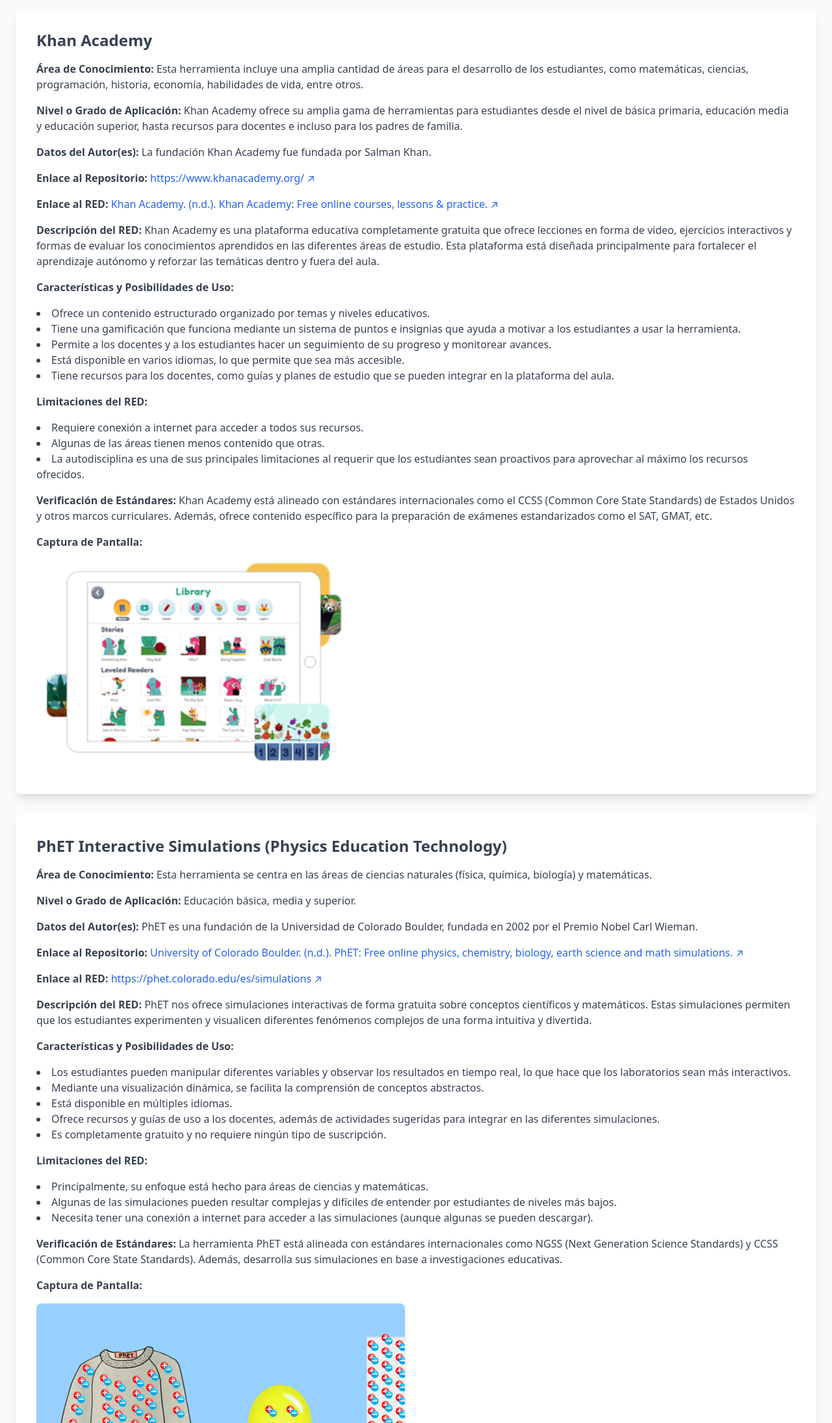
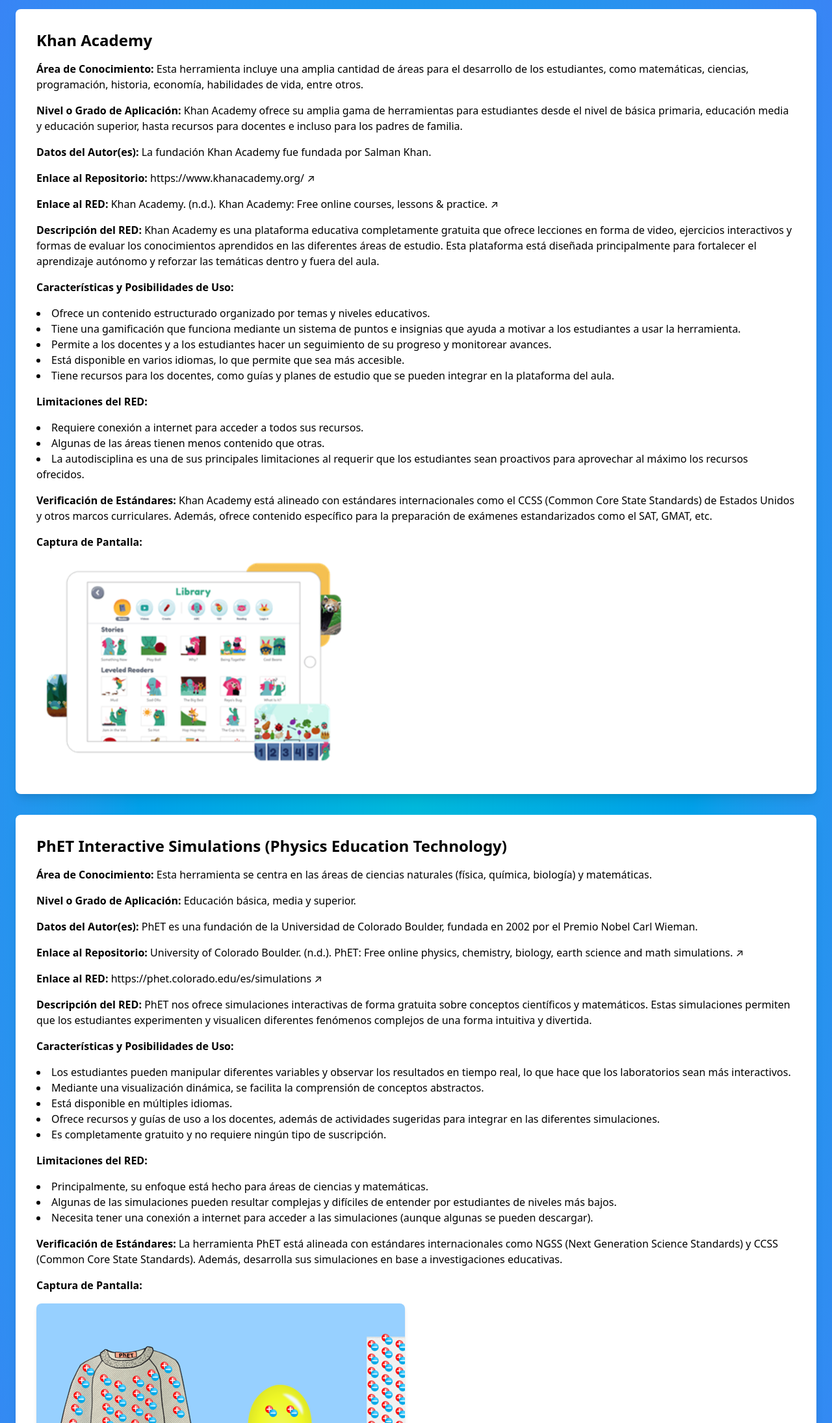
Before and after one commit to kjsvbshk/UDES, a plain HTML site: page public/modelosRED.html in a window 1280 px wide. Shown: the part 566-2756 px from the top of the page at 65% size. Drawn offline with nearby package versions, Linux system fonts and the light colour scheme.

Commit message:
new bg and fonts

```diff
--- a/public/modelosRED.html
+++ b/public/modelosRED.html
@@ -53,76 +53,76 @@
     </header>
 
     <!-- Sección: Recursos Educativos Digitales -->
-    <section id="recursos-educativos" class="bg-gray-50 py-16">
+    <section id="recursos-educativos" class="bg-radial from-cyan-500 to-blue-500 py-16">
         <div class="container mx-auto px-6">
-            <h2 class="text-3xl font-bold text-gray-700 mb-8">Recursos Educativos Digitales</h2>
+            <h2 class="text-3xl font-bold text-black mb-8">Recursos Educativos Digitales</h2>
             <div class="space-y-8">
                 <!-- RED 1: Khan Academy -->
                 <div class="bg-white p-8 rounded-lg shadow-lg">
-                    <h3 class="text-2xl font-bold text-gray-700 mb-4">Khan Academy</h3>
-                    <p class="text-gray-700 mb-4"><strong>Área de Conocimiento:</strong> Esta herramienta incluye una amplia cantidad de áreas para el desarrollo de los estudiantes, como matemáticas, ciencias, programación, historia, economía, habilidades de vida, entre otros.</p>
-                    <p class="text-gray-700 mb-4"><strong>Nivel o Grado de Aplicación:</strong> Khan Academy ofrece su amplia gama de herramientas para estudiantes desde el nivel de básica primaria, educación media y educación superior, hasta recursos para docentes e incluso para los padres de familia.</p>
-                    <p class="text-gray-700 mb-4"><strong>Datos del Autor(es):</strong> La fundación Khan Academy fue fundada por Salman Khan.</p>
-                    <p class="text-gray-700 mb-4">
+                    <h3 class="text-2xl font-bold text-black mb-4">Khan Academy</h3>
+                    <p class="text-black mb-4"><strong>Área de Conocimiento:</strong> Esta herramienta incluye una amplia cantidad de áreas para el desarrollo de los estudiantes, como matemáticas, ciencias, programación, historia, economía, habilidades de vida, entre otros.</p>
+                    <p class="text-black mb-4"><strong>Nivel o Grado de Aplicación:</strong> Khan Academy ofrece su amplia gama de herramientas para estudiantes desde el nivel de básica primaria, educación media y educación superior, hasta recursos para docentes e incluso para los padres de familia.</p>
+                    <p class="text-black mb-4"><strong>Datos del Autor(es):</strong> La fundación Khan Academy fue fundada por Salman Khan.</p>
+                    <p class="text-black mb-4">
                         <strong>Enlace al Repositorio:</strong>
-                        <a href="https://www.khanacademy.org/" class="text-blue-600 hover:underline after:content-['_↗']">https://www.khanacademy.org/</a>
+                        <a href="https://www.khanacademy.org/" class="text-[#0040ff] hover:underline after:content-['_↗']">https://www.khanacademy.org/</a>
                     </p>
-                    <p class="text-gray-700 mb-4">
+                    <p class="text-black mb-4">
                         <strong>Enlace al RED:</strong>
-                        <a href="https://www.khanacademy.org/" class="text-blue-600 hover:underline after:content-['_↗']">Khan Academy. (n.d.). Khan Academy: Free online courses, lessons & practice.</a>
+                        <a href="https://www.khanacademy.org/" class="text-[#0040ff] hover:underline after:content-['_↗']">Khan Academy. (n.d.). Khan Academy: Free online courses, lessons & practice.</a>
                     </p>
-                    <p class="text-gray-700 mb-4"><strong>Descripción del RED:</strong> Khan Academy es una plataforma educativa completamente gratuita que ofrece lecciones en forma de video, ejercicios interactivos y formas de evaluar los conocimientos aprendidos en las diferentes áreas de estudio. Esta plataforma está diseñada principalmente para fortalecer el aprendizaje autónomo y reforzar las temáticas dentro y fuera del aula.</p>
-                    <p class="text-gray-700 mb-4"><strong>Características y Posibilidades de Uso:</strong></p>
-                    <ul class="list-disc list-inside text-gray-700 mb-4">
+                    <p class="text-black mb-4"><strong>Descripción del RED:</strong> Khan Academy es una plataforma educativa completamente gratuita que ofrece lecciones en forma de video, ejercicios interactivos y formas de evaluar los conocimientos aprendidos en las diferentes áreas de estudio. Esta plataforma está diseñada principalmente para fortalecer el aprendizaje autónomo y reforzar las temáticas dentro y fuera del aula.</p>
+                    <p class="text-black mb-4"><strong>Características y Posibilidades de Uso:</strong></p>
+                    <ul class="list-disc list-inside text-black mb-4">
                         <li>Ofrece un contenido estructurado organizado por temas y niveles educativos.</li>
                         <li>Tiene una gamificación que funciona mediante un sistema de puntos e insignias que ayuda a motivar a los estudiantes a usar la herramienta.</li>
                         <li>Permite a los docentes y a los estudiantes hacer un seguimiento de su progreso y monitorear avances.</li>
                         <li>Está disponible en varios idiomas, lo que permite que sea más accesible.</li>
                         <li>Tiene recursos para los docentes, como guías y planes de estudio que se pueden integrar en la plataforma del aula.</li>
                     </ul>
-                    <p class="text-gray-700 mb-4"><strong>Limitaciones del RED:</strong></p>
-                    <ul class="list-disc list-inside text-gray-700 mb-4">
+                    <p class="text-black mb-4"><strong>Limitaciones del RED:</strong></p>
+                    <ul class="list-disc list-inside text-black mb-4">
                         <li>Requiere conexión a internet para acceder a todos sus recursos.</li>
                         <li>Algunas de las áreas tienen menos contenido que otras.</li>
                         <li>La autodisciplina es una de sus principales limitaciones al requerir que los estudiantes sean proactivos para aprovechar al máximo los recursos ofrecidos.</li>
                     </ul>
-                    <p class="text-gray-700 mb-4"><strong>Verificación de Estándares:</strong> Khan Academy está alineado con estándares internacionales como el CCSS (Common Core State Standards) de Estados Unidos y otros marcos curriculares. Además, ofrece contenido específico para la preparación de exámenes estandarizados como el SAT, GMAT, etc.</p>
-                    <p class="text-gray-700"><strong>Captura de Pantalla:</strong></p>
+                    <p class="text-black mb-4"><strong>Verificación de Estándares:</strong> Khan Academy está alineado con estándares internacionales como el CCSS (Common Core State Standards) de Estados Unidos y otros marcos curriculares. Además, ofrece contenido específico para la preparación de exámenes estandarizados como el SAT, GMAT, etc.</p>
+                    <p class="text-black"><strong>Captura de Pantalla:</strong></p>
                     <img src="./assets/images/khan-academy.png" alt="Captura de Khan Academy" class="h-auto w-120 ">
                 </div>
 
 
                 <!-- RED 2: PhET Interactive Simulations -->
                 <div class="bg-white p-8 rounded-lg shadow-lg">
-                    <h3 class="text-2xl font-bold text-gray-700 mb-4">PhET Interactive Simulations (Physics Education Technology)</h3>
-                    <p class="text-gray-700 mb-4"><strong>Área de Conocimiento:</strong> Esta herramienta se centra en las áreas de ciencias naturales (física, química, biología) y matemáticas.</p>
-                    <p class="text-gray-700 mb-4"><strong>Nivel o Grado de Aplicación:</strong> Educación básica, media y superior.</p>
-                    <p class="text-gray-700 mb-4"><strong>Datos del Autor(es):</strong> PhET es una fundación de la Universidad de Colorado Boulder, fundada en 2002 por el Premio Nobel Carl Wieman.</p>
-                    <p class="text-gray-700 mb-4">
+                    <h3 class="text-2xl font-bold text-black mb-4">PhET Interactive Simulations (Physics Education Technology)</h3>
+                    <p class="text-black mb-4"><strong>Área de Conocimiento:</strong> Esta herramienta se centra en las áreas de ciencias naturales (física, química, biología) y matemáticas.</p>
+                    <p class="text-black mb-4"><strong>Nivel o Grado de Aplicación:</strong> Educación básica, media y superior.</p>
+                    <p class="text-black mb-4"><strong>Datos del Autor(es):</strong> PhET es una fundación de la Universidad de Colorado Boulder, fundada en 2002 por el Premio Nobel Carl Wieman.</p>
+                    <p class="text-black mb-4">
                         <strong>Enlace al Repositorio:</strong>
-                        <a href="https://phet.colorado.edu/" class="text-blue-600 hover:underline after:content-['_↗']">University of Colorado Boulder. (n.d.). PhET: Free online physics, chemistry, biology, earth science and math simulations.</a>
+                        <a href="https://phet.colorado.edu/" class="text-[#0040ff] hover:underline after:content-['_↗']">University of Colorado Boulder. (n.d.). PhET: Free online physics, chemistry, biology, earth science and math simulations.</a>
                     </p>
-                    <p class="text-gray-700 mb-4">
+                    <p class="text-black mb-4">
                         <strong>Enlace al RED:</strong>
-                        <a href="https://phet.colorado.edu/es/simulations" class="text-blue-600 hover:underline after:content-['_↗']">https://phet.colorado.edu/es/simulations</a>
+                        <a href="https://phet.colorado.edu/es/simulations" class="text-[#0040ff] hover:underline after:content-['_↗']">https://phet.colorado.edu/es/simulations</a>
                     </p>
-                    <p class="text-gray-700 mb-4"><strong>Descripción del RED:</strong> PhET nos ofrece simulaciones interactivas de forma gratuita sobre conceptos científicos y matemáticos. Estas simulaciones permiten que los estudiantes experimenten y visualicen diferentes fenómenos complejos de una forma intuitiva y divertida.</p>
-                    <p class="text-gray-700 mb-4"><strong>Características y Posibilidades de Uso:</strong></p>
-                    <ul class="list-disc list-inside text-gray-700 mb-4">
+                    <p class="text-black mb-4"><strong>Descripción del RED:</strong> PhET nos ofrece simulaciones interactivas de forma gratuita sobre conceptos científicos y matemáticos. Estas simulaciones permiten que los estudiantes experimenten y visualicen diferentes fenómenos complejos de una forma intuitiva y divertida.</p>
+                    <p class="text-black mb-4"><strong>Características y Posibilidades de Uso:</strong></p>
+                    <ul class="list-disc list-inside text-black mb-4">
                         <li>Los estudiantes pueden manipular diferentes variables y observar los resultados en tiempo real, lo que hace que los laboratorios sean más interactivos.</li>
                         <li>Mediante una visualización dinámica, se facilita la comprensión de conceptos abstractos.</li>
                         <li>Está disponible en múltiples idiomas.</li>
                         <li>Ofrece recursos y guías de uso a los docentes, además de actividades sugeridas para integrar en las diferentes simulaciones.</li>
                         <li>Es completamente gratuito y no requiere ningún tipo de suscripción.</li>
                     </ul>
-                    <p class="text-gray-700 mb-4"><strong>Limitaciones del RED:</strong></p>
-                    <ul class="list-disc list-inside text-gray-700 mb-4">
+                    <p class="text-black mb-4"><strong>Limitaciones del RED:</strong></p>
+                    <ul class="list-disc list-inside text-black mb-4">
                         <li>Principalmente, su enfoque está hecho para áreas de ciencias y matemáticas.</li>
                         <li>Algunas de las simulaciones pueden resultar complejas y difíciles de entender por estudiantes de niveles más bajos.</li>
                         <li>Necesita tener una conexión a internet para acceder a las simulaciones (aunque algunas se pueden descargar).</li>
                     </ul>
-                    <p class="text-gray-700 mb-4"><strong>Verificación de Estándares:</strong> La herramienta PhET está alineada con estándares internacionales como NGSS (Next Generation Science Standards) y CCSS (Common Core State Standards). Además, desarrolla sus simulaciones en base a investigaciones educativas.</p>
-                    <p class="text-gray-700"><strong>Captura de Pantalla:</strong></p>
+                    <p class="text-black mb-4"><strong>Verificación de Estándares:</strong> La herramienta PhET está alineada con estándares internacionales como NGSS (Next Generation Science Standards) y CCSS (Common Core State Standards). Además, desarrolla sus simulaciones en base a investigaciones educativas.</p>
+                    <p class="text-black"><strong>Captura de Pantalla:</strong></p>
                     <img src="./assets/images/phet.png" alt="Captura de PhET Interactive Simulations" class="mt-4 rounded-lg shadow-md">
                 </div>
             </div>
```
Also changed, not shown: public/aplicacion.html (+44 -44 lines), public/index.html (+20 -27 lines).
